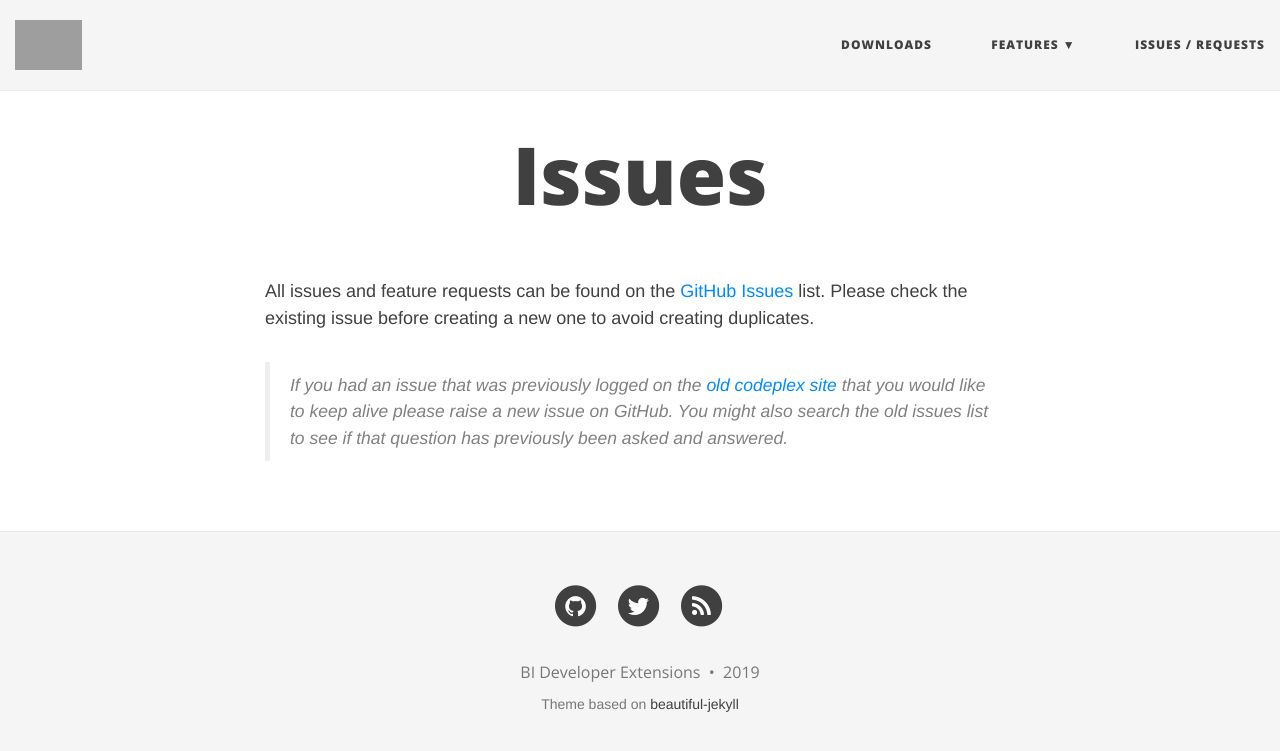
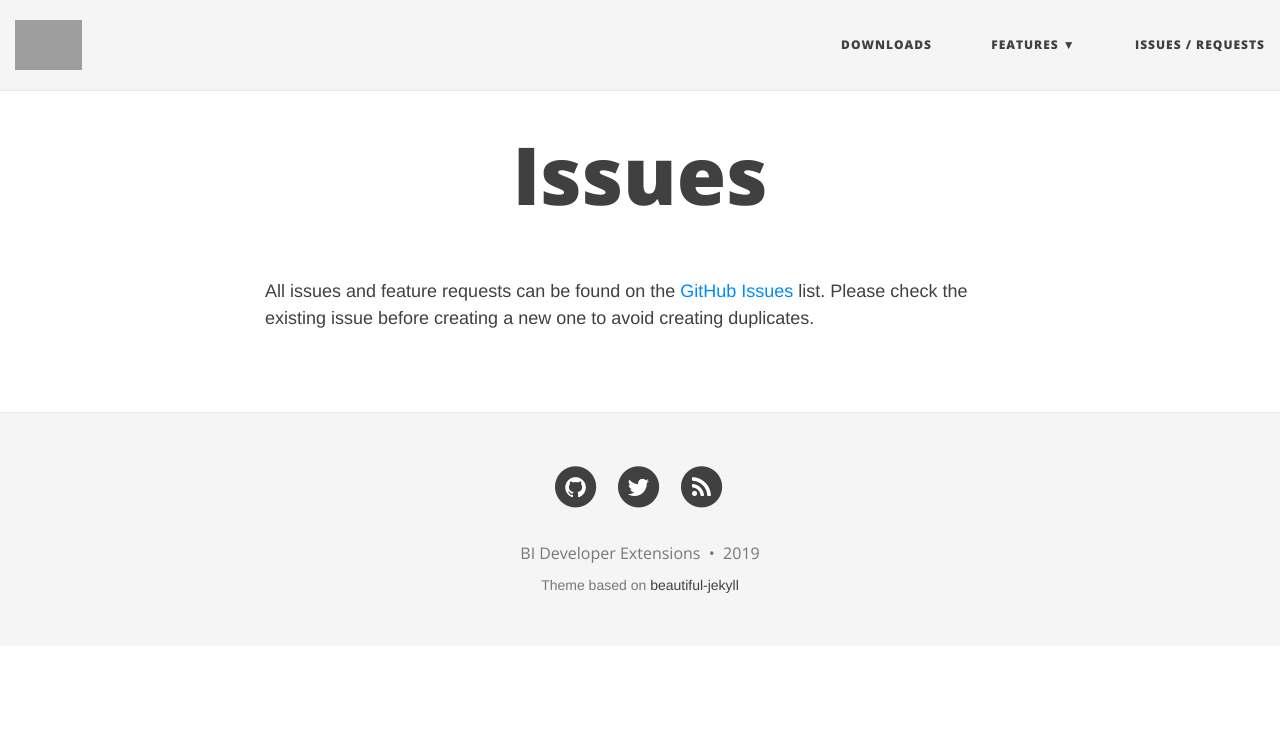
Before and after one commit to BIDeveloperExtensions/bideveloperextensions.github.io, a Jekyll site: the page built from issues.md, in a window 1280 px wide. Shown: the top 751 px of the page. Built offline with Jekyll 4.4.1, drawn with Linux system fonts in a browser that asks for light colours; nearby versions of some CDN libraries; grey boxes are pictures that could not be loaded.

Commit message:
enhancing downloads documentation page and issues menu link

```diff
--- a/_config.yml
+++ b/_config.yml
@@ -35,7 +35,7 @@
     - SSIS: "features-ssis"
     - SSRS: "features-ssrs"
 #  Discussions: "https://gitter.im/bideveloperextensions/Lobby"
-  "Issues / Requests": "issues"
+  "Issues / Requests": "https://github.com/BIDeveloperExtensions/bideveloperextensions/issues"
 
 # Image to show in the navigation bar - image must be a square (width = height)
 # Remove this parameter if you don't want an image in the navbar
--- a/issues.md
+++ b/issues.md
@@ -4,5 +4,3 @@
 ---
 
 All issues and feature requests can be found on the [GitHub Issues](https://github.com/BIDeveloperExtensions/bideveloperextensions/issues) list. Please check the existing issue before creating a new one to avoid creating duplicates.
-
-> If you had an issue that was previously logged on the [old codeplex site](http://bidshelper.codeplex.com/workitem/list/basic) that you would like to keep alive please raise a new issue on GitHub. You might also search the old issues list to see if that question has previously been asked and answered.
```
Also changed, not shown: _features/Non-DefaultPropertiesReport.md (+1 -1 lines), downloads.md (+15 -0 lines).
